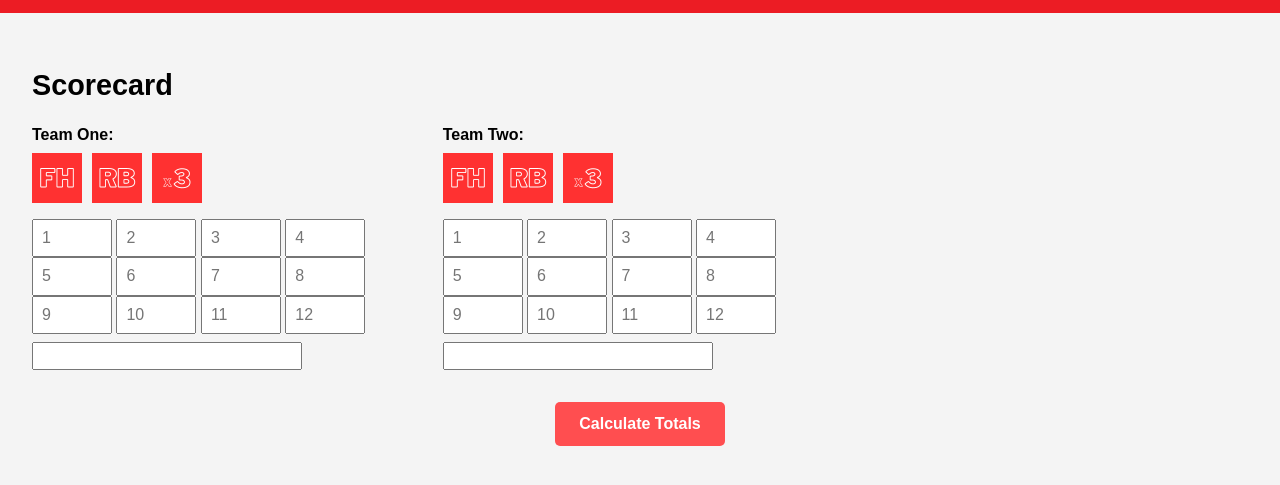
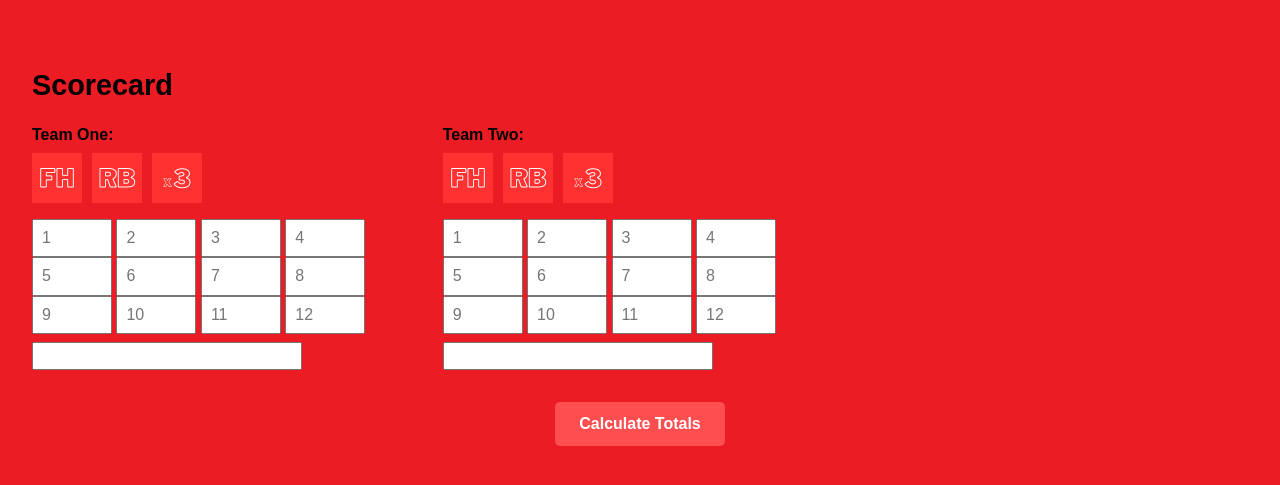
Before and after one commit to RyzyO/PowerUp, a plain HTML site: page index.html in a window 1280 px wide. Shown: the part 135-620 px from the top of the page. Drawn offline with nearby package versions, Linux system fonts and the light colour scheme.

Commit message:
Update index.html

```diff
--- a/index.html
+++ b/index.html
@@ -21,7 +21,7 @@
       font-family: 'Arial', sans-serif;
       margin: 0;
       padding: 0;
-      background-color: #f4f4f4;
+      background-color: #EC1C24;
     }
     .header {
       background-color: #EC1C24;
```
